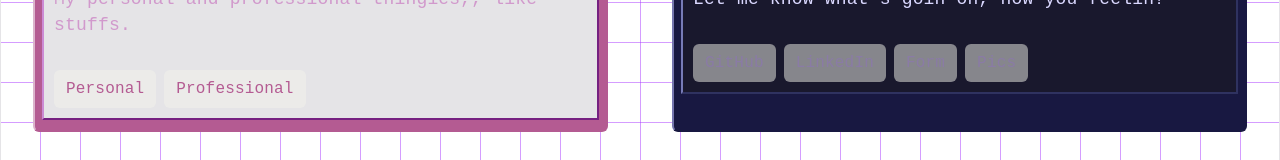
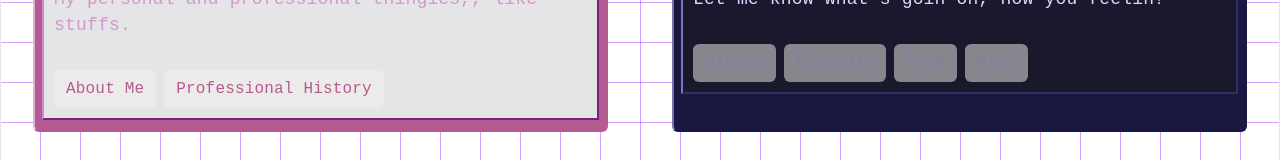
Before and after one commit to Raehale/2000s-website, a Vue app: page / in a window 1280 px wide. Shown: the part 638-798 px from the top of the page. Built offline with nearby package versions, Linux system fonts and the light colour scheme; a web font is replaced by a local one.

Commit message:
updated the wording for the about pages

```diff
--- a/src/views/Home.vue
+++ b/src/views/Home.vue
@@ -28,8 +28,8 @@
 			text="My personal and professional thingies,, like stuffs."
 			color-class="light-pink"
 			:buttons="[
-				{ text: 'Personal', link: '/personal-about' },
-				{ text: 'Professional', link: '/professional-about' }
+				{ text: 'About Me', link: '/personal-about' },
+				{ text: 'Professional History', link: '/professional-about' }
 			]"
 		/>
 		<WindowSection
--- a/src/views/PersonalAbout.vue
+++ b/src/views/PersonalAbout.vue
@@ -3,8 +3,7 @@
 
 <template>
   <div class="about-page">
-    <h1>About Personal</h1>
-    <p>This is a new page.</p>
+    <h1>About Me</h1>
   </div>
 </template>
 
--- a/src/views/ProfessionalAbout.vue
+++ b/src/views/ProfessionalAbout.vue
@@ -3,8 +3,7 @@
 
 <template>
   <div class="about-page">
-    <h1>About Professional</h1>
-    <p>This is a new page.</p>
+    <h1>Professional History</h1>
   </div>
 </template>
 
```
